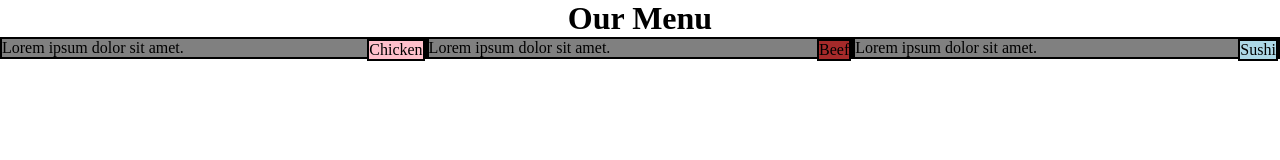
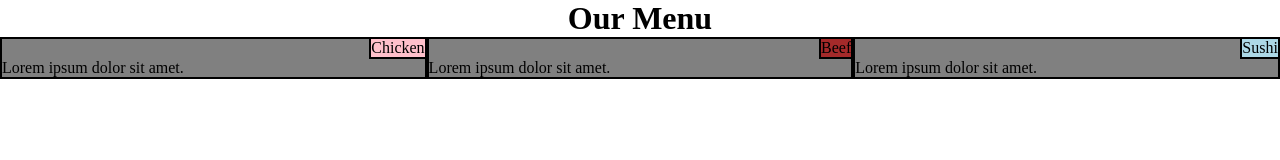
Before and after one commit to i-gorinov/coursera-fullstack4, a plain HTML site: page index.html in a window 1280 px wide. Drawn offline with Linux system fonts and the light colour scheme.

Commit message:
Fix section title and paragraphs positioning

```diff
--- a/index.html
+++ b/index.html
@@ -12,11 +12,6 @@
 			}
 			h1{
 				text-align: center;
-			}
-			.section-title{
-				border-style: solid;
-				border-width: 2px;
-				border-color: black;
 			}
 			#chicken{
 				background-color: pink;
@@ -37,9 +32,12 @@
 				border-color: black;
 			}
 			.section-title{
-				position:absolute;
-				top:0;
-				right:0;
+				float:right;
+				border-left: 2px solid black;
+				border-bottom: 2px solid black;
+			}
+			p{
+				clear:right;
 			}
 
 		</style>
```
